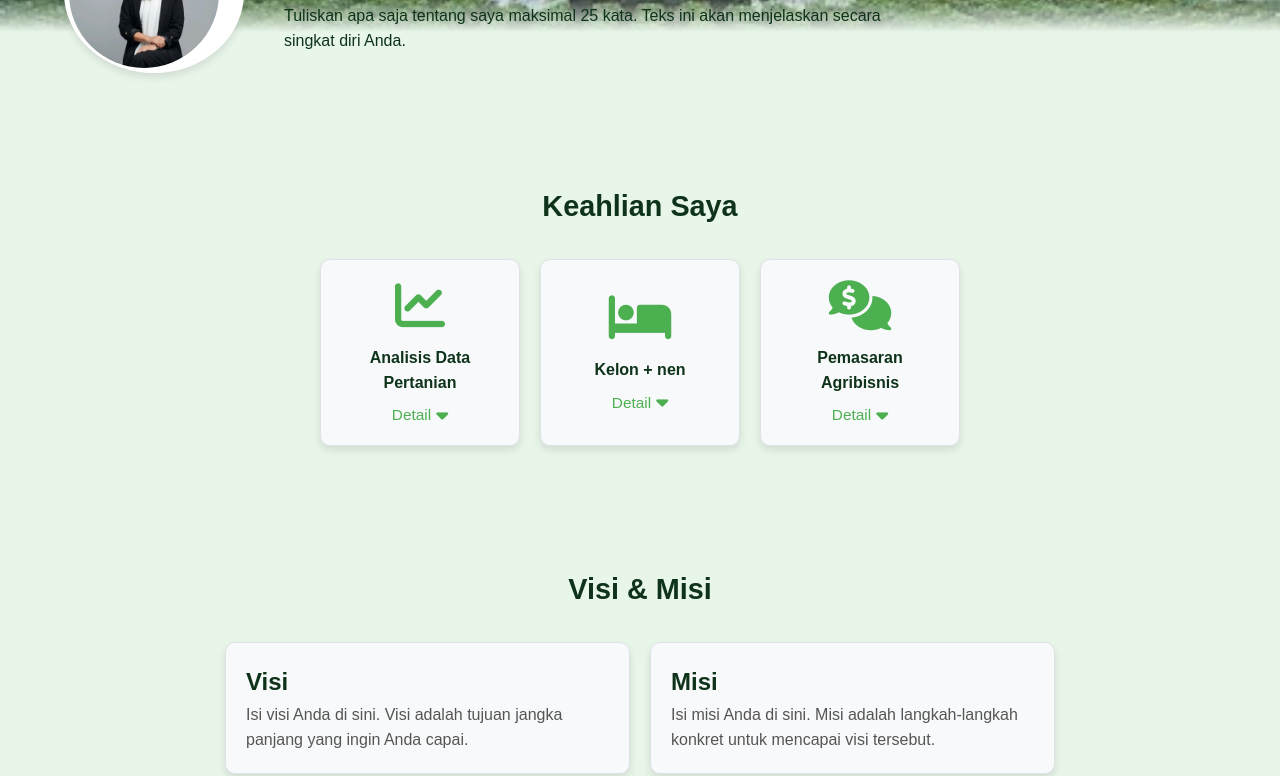
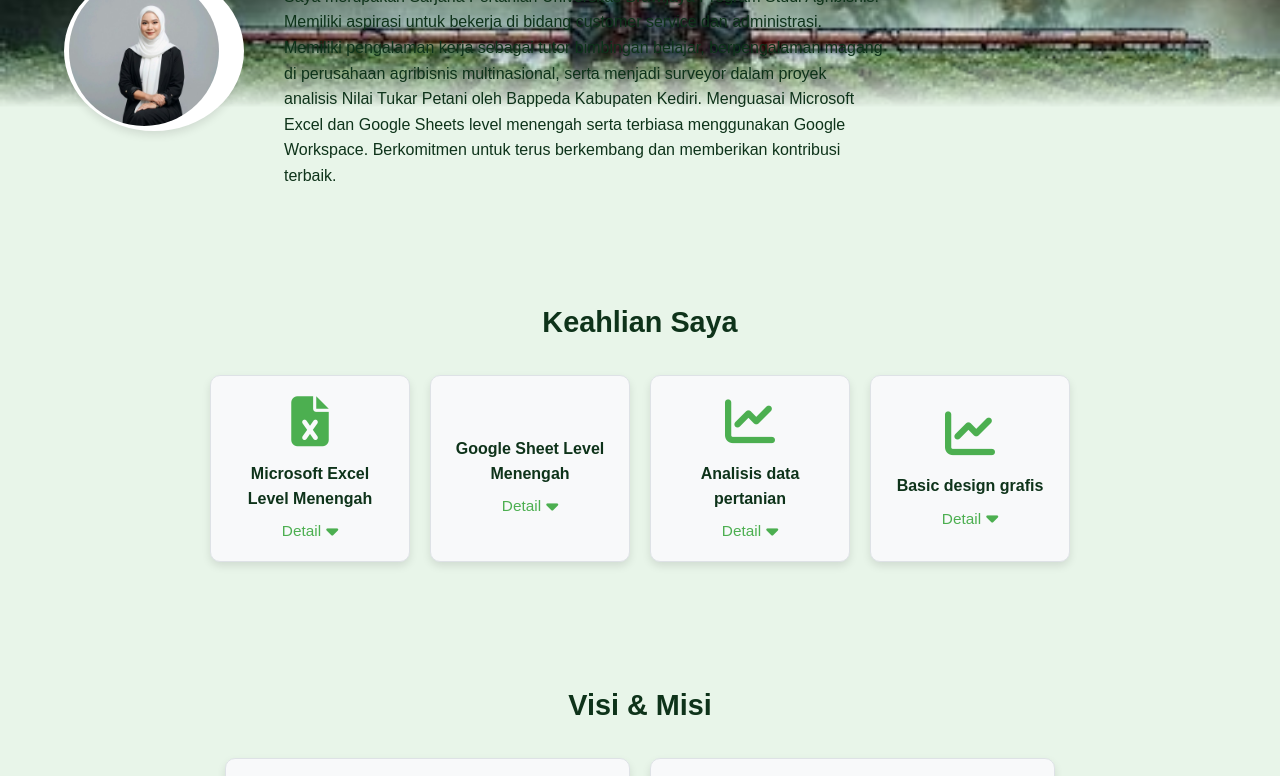
Before and after one commit to dwiky106/ayang-anggun, a plain HTML site: page index.html in a window 1280 px wide. Shown: the part 203-979 px from the top of the page. Drawn offline with nearby package versions, Linux system fonts and the light colour scheme; files whose address does not match are found by name.

Commit message:
index.html

```diff
--- a/index.html
+++ b/index.html
@@ -3,7 +3,7 @@
 <head>
     <meta charset="UTF-8">
     <meta name="viewport" content="width=device-width, initial-scale=1.0">
-    <title>Portofolio Agribisnis - Anggun Putri Cahyani</title>
+    <title>Portofolio - Anggun Putri Cahyani</title>
     <link rel="stylesheet" href="css/style.css">
     <link rel="stylesheet" href="https://cdnjs.cloudflare.com/ajax/libs/font-awesome/6.5.2/css/all.min.css">
     <link rel="stylesheet" href="https://unpkg.com/swiper/swiper-bundle.min.css" />
@@ -35,7 +35,7 @@
                 </div>
                 <div class="profile-text">
                     <h2 class="profile-name">Anggun Putri Cahyani S.P</h2>
-                    <p class="profile-bio">Tuliskan apa saja tentang saya maksimal 25 kata. Teks ini akan menjelaskan secara singkat diri Anda.</p>
+                    <p class="profile-bio">Saya merupakan Sarjana Pertanian Universitas Brawijaya Program Studi Agribisnis. Memiliki aspirasi untuk bekerja di bidang customer service dan administrasi.  Memiliki pengalaman kerja sebagai tutor bimbingan belajar, berpengalaman magang di perusahaan agribisnis multinasional, serta menjadi surveyor dalam proyek analisis Nilai Tukar Petani oleh Bappeda Kabupaten Kediri.  Menguasai Microsoft Excel dan Google Sheets level menengah serta terbiasa menggunakan Google Workspace. Berkomitmen untuk terus berkembang dan memberikan kontribusi terbaik.</p>
                 </div>
             </div>
         </section>
@@ -44,36 +44,47 @@
             <h3 class="section-title">Keahlian Saya</h3>
             <div class="skills-container">
                 <div class="skill-box">
-                    <i class="fa-solid fa-chart-line skill-icon"></i>
-                    <p class="skill-name">Analisis Data Pertanian</p>
+                    <i class="fa-solid fa-file-excel skill-icon"></i>
+                    <p class="skill-name">Microsoft Excel Level Menengah</p>
                     <button class="dropdown-toggle">
                         <span class="toggle-text">Detail</span>
                         <i class="fas fa-caret-down"></i>
                     </button>
                     <div class="dropdown-content">
-                        <p>Saya ahli dalam menggunakan data analisis pertanian berbasis IOT.</p>
+                        <p>Saya memahami penggunaan VLOOKUP & HLOOKUP, Conditional Formating, Dynamic Pivot Table dalam Microsoft Excel</p>
                     </div>
                 </div>
                 <div class="skill-box">
-                    <i class="fa-solid fa-bed skill-icon"></i>
-                    <p class="skill-name">Kelon + nen</p>
+                    <i class="fa-solid fa-file-spreadsheet skill-icon"></i>
+                    <p class="skill-name">Google Sheet Level Menengah</p>
                     <button class="dropdown-toggle">
                         <span class="toggle-text">Detail</span>
                         <i class="fas fa-caret-down"></i>
                     </button>
                     <div class="dropdown-content">
-                        <p>Saya memiliki keahlian dalam manajemen budidaya tanaman pangan dan hortikultura.</p>
+                        <p> Saya memahami pengguaan XLOOKUP, Fungsi Query, Input data dinamis menggunakan Google Sheets</p>
                     </div>
                 </div>
                 <div class="skill-box">
-                    <i class="fa-solid fa-comments-dollar skill-icon"></i>
-                    <p class="skill-name">Pemasaran Agribisnis</p>
+                    <i class="fa-solid fa-chart-line skill-icon"></i>
+                    <p class="skill-name">Analisis data pertanian</p>
                     <button class="dropdown-toggle">
                         <span class="toggle-text">Detail</span>
                         <i class="fas fa-caret-down"></i>
                     </button>
                     <div class="dropdown-content">
-                        <p>Saya terampil dalam strategi pemasaran produk agribisnis dan analisis pasar.</p>
+                        <p>Saya dapat melakukan data korelasi dan regresi menggunakan SPSS</p>
+                    </div>
+                </div>
+                <div class="skill-box">
+                    <i class="fa-solid fa-chart-line skill-icon"></i>
+                    <p class="skill-name">Basic design grafis</p>
+                    <button class="dropdown-toggle">
+                        <span class="toggle-text">Detail</span>
+                        <i class="fas fa-caret-down"></i>
+                    </button>
+                    <div class="dropdown-content">
+                        <p>Saya dapat melakukan editing foto, efek gambar dan layout editing menggunakan Canva</p>
                     </div>
                 </div>
             </div>
```
